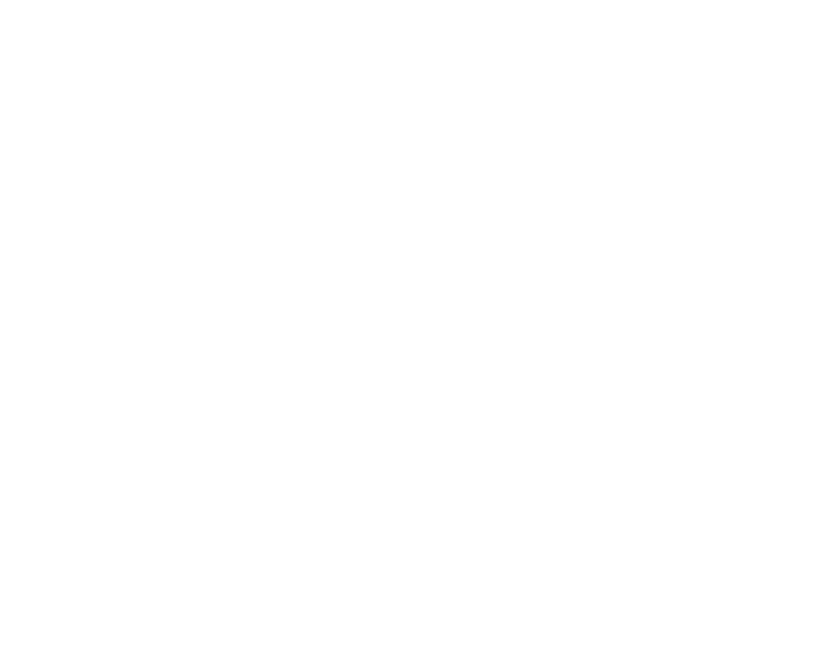
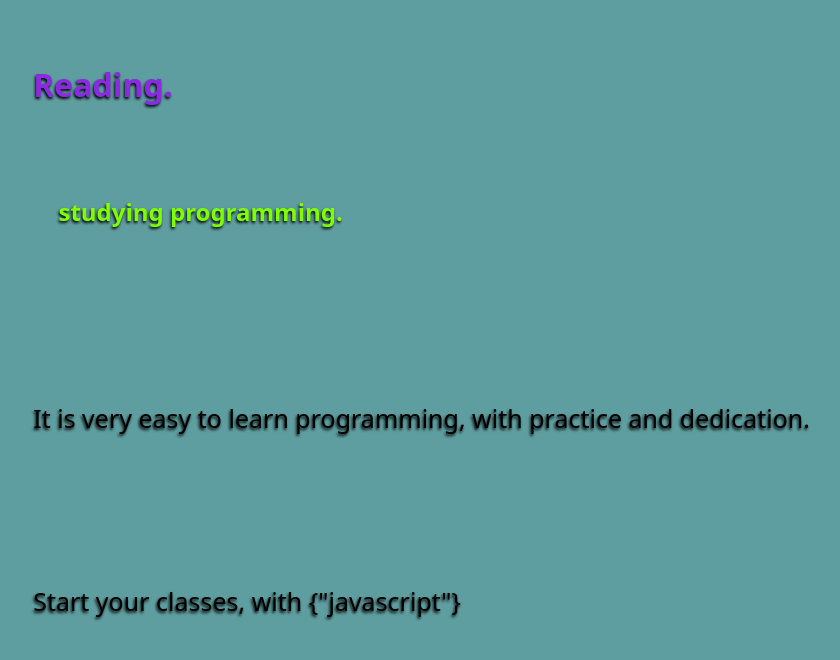
Before and after one commit to edskate/2907-2023, a plain HTML site: page index.html in a window 1280 px wide. Shown: the whole page, without its empty margins (38-878 px from the left). Drawn offline with Linux system fonts and the light colour scheme.

Commit message:
add start classes

```diff
--- a/index.html
+++ b/index.html
@@ -4,8 +4,17 @@
     <meta charset="UTF-8">
     <meta name="viewport" content="width=device-width, initial-scale=1.0">
     <title>Program reading.</title>
+    <link rel="stylesheet" href="style.css">
 </head>
 <body>
-
+    <h1>Reading.</h1>
+    <h2>
+        studying programming.</h2>
+        <br>
+        <p>
+            It is very easy to learn programming, with practice and dedication.</p>
+            <br>
+            <p>
+                Start your classes, with {"javascript"}</p>
 </body>
 </html>
--- /dev/null
+++ b/style.css
@@ -0,0 +1,20 @@
+body{
+    background-color: cadetblue;
+    text-shadow: none;
+    font-family: system-ui, -apple-system, BlinkMacSystemFont, 'Segoe UI', Roboto, Oxygen, Ubuntu, Cantarell, 'Open Sans', 'Helvetica Neue', sans-serif;
+}
+h1{
+    color: blueviolet;
+    text-shadow: -1px 2px 3px #000;
+    margin: 5%;
+}
+h2{
+    color: chartreuse;
+    text-shadow: -1px 2px 3px #000;
+    margin: 7%;
+}
+p{
+    text-shadow:-1px 2px 3px  #000;
+    font-size: 25px;
+    margin: 5%;
+}
```
